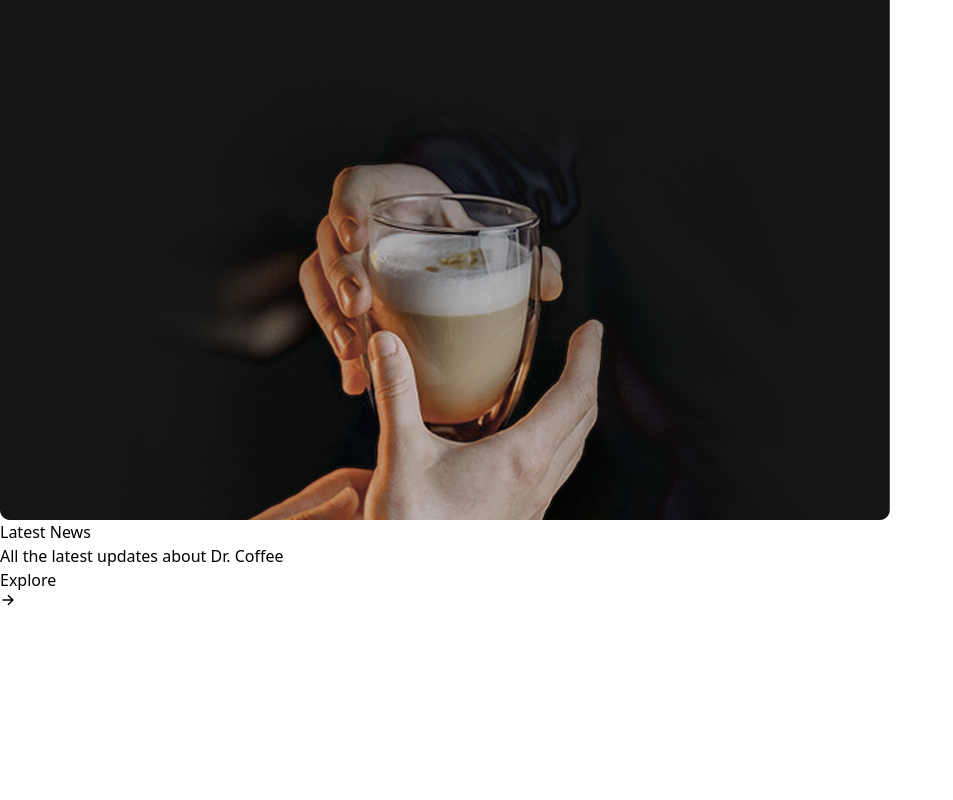
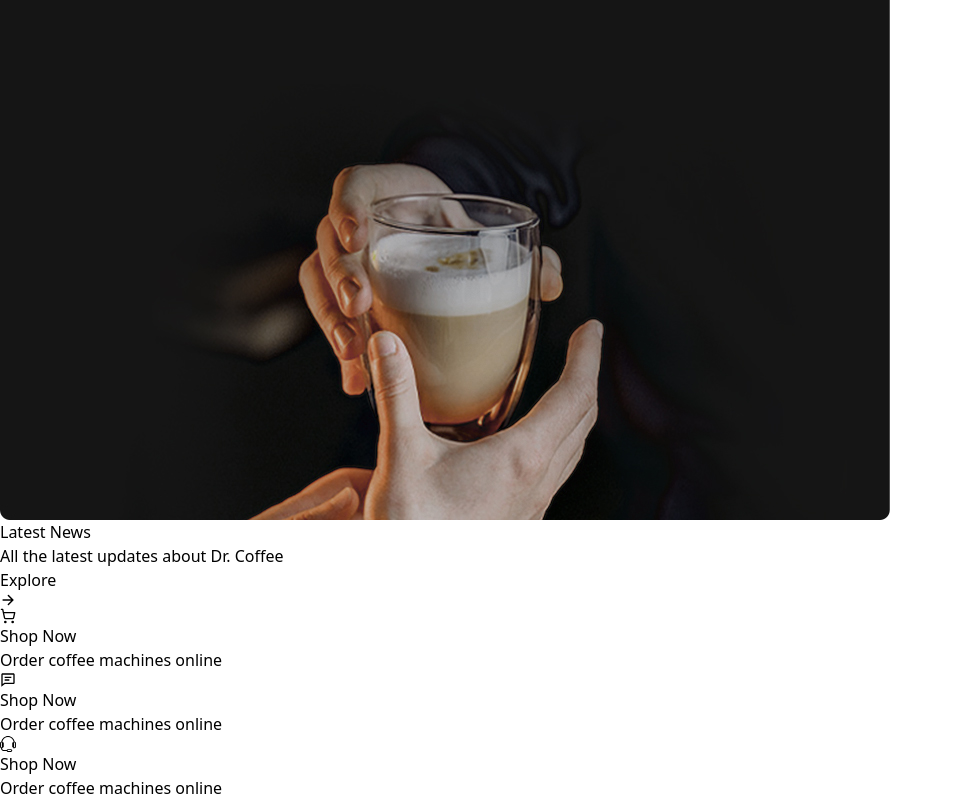
Before and after one commit to Mardounieh/dr-coffee, a React (Vite) app: page / in a window 1280 px wide. Shown: the part 7283-8083 px from the top of the page, without its empty margins (0-953 px from the left). Before the commit the page ends 7891 px from the top, so only its background shows below. Built offline with nearby package versions, Linux system fonts and the light colour scheme.

Commit message:
Adds footer

```diff
--- a/src/App.jsx
+++ b/src/App.jsx
@@ -1,5 +1,6 @@
 import "./App.css";
 import Home from "./Components/Home/Home";
+import Footer from "./Components/UI/Footer/Footer";
 import Header from "./Components/UI/Header/Header";
 
 function App() {
@@ -7,6 +8,7 @@ function App() {
     <div className="w-full flex flex-col items-center gap-10 selection:bg-red-700 selection:text-white">
       <Header />
       <Home />
+      <Footer />
     </div>
   );
 }
--- /dev/null
+++ b/src/Components/UI/Footer/Footer.css
@@ -0,0 +1,3 @@
+.parent:hover .child {
+  transform: rotateY('180deg');
+}
--- /dev/null
+++ b/src/Components/UI/Footer/Footer.jsx
@@ -0,0 +1,42 @@
+// styles
+import "./Footer.css"
+// Icons
+import { LuShoppingCart } from "react-icons/lu";
+import { BiCommentDetail } from "react-icons/bi";
+import { TfiHeadphoneAlt } from "react-icons/tfi";
+
+export default function Footer() {
+  return (
+    <footer className="w-full flex flex-col items-center bg-[#1e282d]">
+      <div className="w-full flex items-center justify-around text-white py-10">
+        <div className="flex items-center gap-5 parent cursor-pointer">
+          <div className="p-3 group-hover: duration-200 rounded-full text-2xl border child">
+            <LuShoppingCart />
+          </div>
+          <div>
+            <h3>Shop Now</h3>
+            <p>Order coffee machines online</p>
+          </div>
+        </div>
+        <div className="flex items-center gap-5 parent cursor-pointer">
+          <div className="p-3 group-hover: duration-200 rounded-full text-2xl border child">
+            <BiCommentDetail />
+          </div>
+          <div>
+            <h3>Shop Now</h3>
+            <p>Order coffee machines online</p>
+          </div>
+        </div>
+        <div className="flex items-center gap-5 parent cursor-pointer">
+          <div className="p-3 group-hover: duration-200 rounded-full text-2xl border child">
+            <TfiHeadphoneAlt />
+          </div>
+          <div>
+            <h3>Shop Now</h3>
+            <p>Order coffee machines online</p>
+          </div>
+        </div>
+      </div>
+    </footer>
+  );
+}
```
